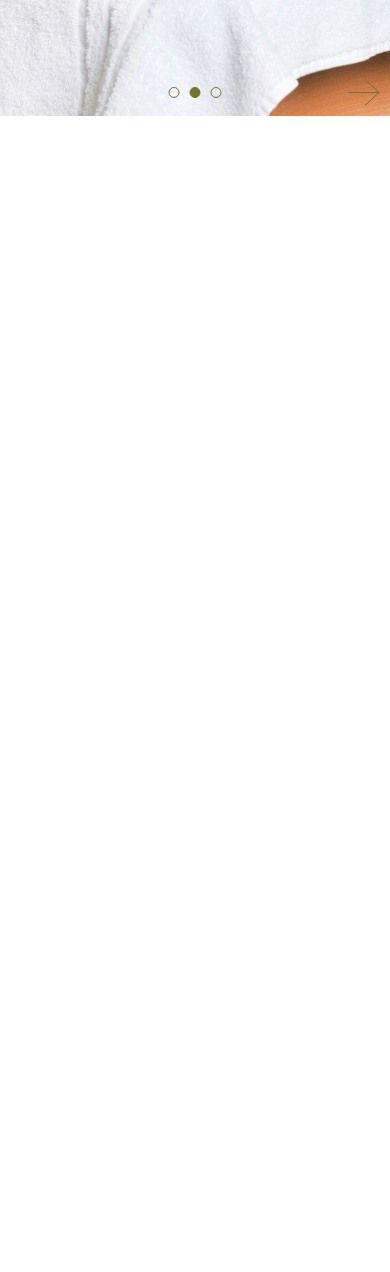
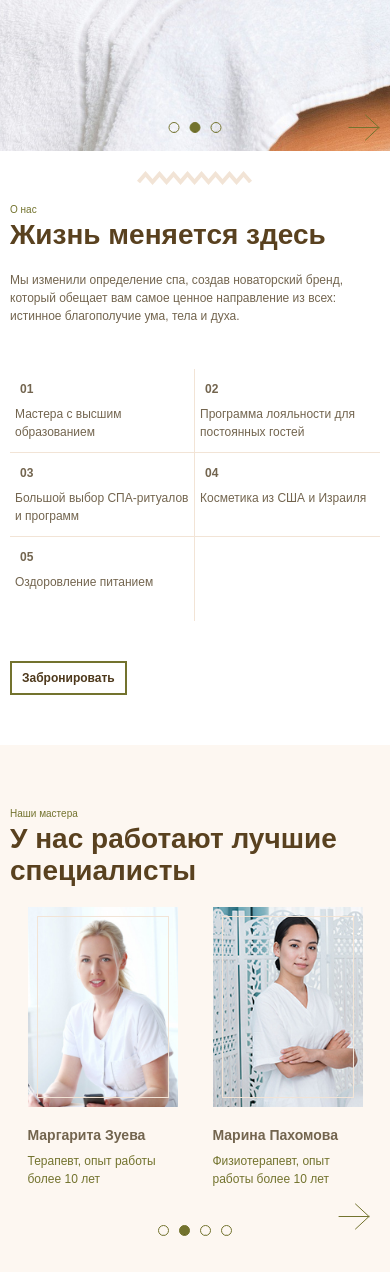
Before and after one commit to OksanaBakuta/spa, a website: page app/index.html in a window 390 px wide. Shown: the part 728-2000 px from the top of the page. Before the commit the page ends 844 px from the top, so only its background shows below. Drawn offline with nearby package versions, Linux system fonts and the light colour scheme; files that its build step writes are made by us from their sources; files whose address does not match are found by name.

Commit message:
added media about, team, services

```diff
--- a/app/index.html
+++ b/app/index.html
@@ -100,7 +100,7 @@
 
   <main>
 
-    <!-- <section class="about line-bg">
+    <section class="about line-bg">
       <div class="container">
         <div class="about__inner">
           <div class="about__content">
@@ -129,16 +129,16 @@
                 Оздоровление питанием
               </li>
             </ol>
-            <a class="slider__link btn-link" href="#"> <span>Забронировать</span> </a>
+            <a class="about__link btn-link" href="#"> <span>Забронировать</span> </a>
           </div>
           <div class="about__img-box img-border">
             <img class="about__img" src="images/about-bg.jpg" alt="bacground images">
           </div>
         </div>
       </div>
-    </section> -->
+    </section>
 
-    <!-- <section class="team">
+     <section class="team">
       <div class="container">
         <div class="subtitle">Наши мастера</div>
         <h4 class="title">
@@ -204,9 +204,9 @@
           </a>
         </div>
       </div>
-    </section> -->
+    </section>
 
-   <!--  <section class="services line-bg">
+    <section class="services line-bg">
       <div class="container">
         <div class="tabs">
           <div class="tabs__top">
@@ -572,7 +572,7 @@
             </a>
           </div>
         </div>
-    </section> -->
+    </section>
 
     <!-- <section class="programs">
       <div class="container">
@@ -626,7 +626,7 @@
       </div>
     </section> -->
 
-   <!--  <section class="gallery line-bg">
+    <!--  <section class="gallery line-bg">
       <div class="container">
         <div class="subtitle">Что мы предлагаем</div>
         <h4 class="title">Фотогаллерея</h4>
--- a/app/js/main.js
+++ b/app/js/main.js
@@ -30,7 +30,21 @@ $(function(){
     arrows: false,
     dots: true,
     autoplay: true,
-    autoplaySpeed: 4000
+    autoplaySpeed: 4000,
+    responsive: [
+      {
+        breakpoint: 550,
+        settings: {
+          slidesToShow: 2,
+        }
+      },
+      {
+        breakpoint: 370,
+        settings: {
+          slidesToShow: 1,
+        }
+      },
+    ]
   });
 
   $('.services__slider').slick({
@@ -38,6 +52,52 @@ $(function(){
     slidesToScroll: 1,
     arrows: false,
     dots: true,
+    responsive: [
+      {
+        breakpoint: 860,
+        settings: {
+          slidesToShow: 3.5,
+          infinite: false
+        }
+      },
+      {
+        breakpoint: 730,
+        settings: {
+          slidesToShow: 3,
+          infinite: false
+        }
+      },
+      {
+        breakpoint: 655,
+        settings: {
+          slidesToShow: 2.5,
+          infinite: false
+        }
+      },
+      {
+        breakpoint: 530,
+        settings: {
+          slidesToShow: 2,
+          infinite: false
+        }
+      },
+      {
+        breakpoint: 450,
+        settings: {
+          slidesToShow: 1.5,
+          infinite: false
+        }
+      },
+      {
+        breakpoint: 360,
+        settings: {
+          slidesToShow: 1,
+          infinite: false,
+          autoplay: true,
+          autoplaySpeed: 3000
+        }
+      },
+    ]
   });
 
   $('.gallery__slider').slick({
--- a/app/scss/_media.scss
+++ b/app/scss/_media.scss
@@ -2,9 +2,41 @@
   .more{
     right: 10px;
   }
+  .team{
+    &__item{
+      max-width: 300px;
+    }
+  }
+}
+
+@media (max-width: 1050px){
+  .team{
+    &__item{
+      max-width: 220px;
+    }
+    &__img-box{
+      height: 300px;
+    }
+  }
+  .services{
+    &__item {
+      height: 365px;
+      width: 190px !important;
+      padding: 15px 15px 15px;
+    }
+  }
 }
 
 @media (max-width: 768px){
+  body{
+    font-size: 12px;
+    line-height: 18px;
+  }
+  .title{
+    font-size: 28px;
+    line-height: 32px;
+    margin-bottom: 20px;
+  }
   .menu-btn{
     display: flex;
     order: 1;
@@ -60,7 +92,7 @@
     position: absolute;
     z-index: 4;
     width: 100%;
-    top: 65px;
+    top: 45px;
     left: 0;
     padding: 0;
     margin-right: -10px;
@@ -88,6 +120,11 @@
       transform: translateY(0);
     }
   }
+  .header{
+    &__content{
+      padding-top: 35px;
+    }
+  }
   .slider{
     height: 100vh;
     &__item-inner{
@@ -96,12 +133,147 @@
       align-items: center;
     }
   }
+  .about{
+    &__content{
+      width: 70%;
+    }
+    &__list{
+      grid-template-columns: repeat(2, 1fr);
+      grid-template-rows: repeat(3, 1fr);
+      &::before{
+        width: 0;
+        height: 0;
+      }
+    }
+    &__item{
+      border-bottom: 1px solid #F2E4D6;
+      padding: 36px 5px 11px 5px;
+      margin-left: 0;
+      &:nth-child(3){
+        border-right: 1px solid #F2E4D6;
+      }
+      &:nth-child(even){
+        border-right: none;
+      }
+      &:nth-child(5),
+      &:nth-child(6){
+        border-bottom: none;
+      }
+    }
+    &__link{
+      margin-top: 40px;
+    }
+    &__img-box{
+      max-width: 300px;
+    }
+  }
+  .team{
+    &__item{
+      max-width: 150px;
+    }
+    &__img-box{
+      height: 200px;
+    }
+    &__name-link{
+      font-size: 14px;
+      line-height: 16px;
+    }
+  }
+  .tabs{
+    &__top{
+      align-items: flex-start;
+      margin-bottom: 30px;
+    }
+    &__btn{
+      font-size: 14px;
+      max-width: 100px;
+    }
+    &__img-box{
+      max-width: 50px;
+    }
+  }
+  .services{
+    &__item{
+      height: 330px;
+    }
+    &__title{
+      font-size: 14px;
+    }
+    &__img{
+      width: 100%;
+    }
+  }
+}
+
+@media (max-width: 600px){
+  .about{
+    padding: 80px 0;
+
+    &__inner{
+      flex-direction: column;
+    }
+    &__content{
+      width: 100%;
+    }
+    &__list{
+      grid-template-columns: repeat(3, 1fr);
+      grid-template-rows: repeat(2, 1fr);
+    }
+    &__item{
+      &:nth-child(2),
+      &:nth-child(4){
+        border-right: 1px solid #F2E4D6;
+      }
+      &:nth-child(4){
+        border-bottom: none;
+      }
+      &:nth-child(3){
+        border-right: none;
+      }
+    }
+    &__img-box{
+      max-width: 100%;
+      margin-top: 30px;
+      height: 250px;
+    }
+    &__img{
+      max-width: 100%;
+    }
+  }
+  .line-bg {
+    background-position: top 35px center;
+  }
+  .team{
+    padding: 60px 0 50px;
+  }
+  .tabs{
+    &__top{
+      flex-wrap: wrap;
+      margin-bottom: 10px;
+    }
+    &__btn{
+      max-width: 170px;
+      width: 33.33%;
+      margin-bottom: 20px;
+    }
+  }
+  .services{
+    padding: 80px 0 50px;
+  }
+}
+
+@media (max-width:550px){
+  .team{
+    .slick-slide.slick-active{
+      display: flex;
+      justify-content: center;
+    }
+  }
 }
 
 @media (max-width: 460px){
-  body{
-    font-size: 12px;
-    line-height: 18px;
+  .menu{
+    top: 36px;
   }
   .slider{
     &__subtitle{
@@ -123,10 +295,51 @@
       height: 27px;
     }
   }
+  .line-bg {
+    background-position: top 20px center;
+  }
+  .about{
+    padding: 50px 0;
+    &__list{
+      grid-template-columns: repeat(2, 1fr);
+      grid-template-rows: repeat(3, 1fr);
+    }
+    &__item{
+      &:nth-child(odd){
+        border-right: 1px solid #F2E4D6;
+      }
+      &:nth-child(even){
+        border-right: none;
+      }
+      &:nth-child(4){
+        border-bottom: 1px solid #F2E4D6;
+      }
+    }
+    &__img-box{
+      display: none;
+    }
+  }
+  .services{
+    padding: 50px 0 30px;
+  }
 }
 
 @media (max-width:360px){
   .social{
     margin: 0 auto;
   }
+  .tabs{
+    &__btn{
+      width: 30%;
+    }
+    .services{
+      &__item{
+        width: 100% !important;
+        height: 300px;
+      }
+      &__img-box{
+        width: 100%;
+      }
+    }
+  }
 }
--- a/app/scss/style.scss
+++ b/app/scss/style.scss
@@ -166,10 +166,9 @@
     margin-bottom: 44px;
   }
   &__list{
-    display: flex;
-    flex-direction: column;
-    flex-wrap: wrap;
-    max-height: 270px;
+    display: grid;
+    grid-template-columns: repeat(3, 1fr);
+    grid-template-rows: repeat(2, 1fr);
     position: relative;
     list-style-type: none;
     counter-reset: list-counter;
@@ -185,9 +184,8 @@
   }
   &__item{
     max-width: 210px;
-    min-height: 105px;
     position: relative;
-    padding: 36px 10px 0 0 ;
+    padding: 36px 10px 11px 0 ;
     margin-left: 10px;
     border-right: 1px solid #F2E4D6;
     &::before{
@@ -198,7 +196,7 @@
       left: 10px;
       @extend %playfairdisplay-700;
     }
-    &:nth-child(5){
+    &:nth-child(3){
       border-right: none;
     }
     &:nth-child(6){
@@ -216,7 +214,7 @@
     height: 100%;
     object-fit: cover;
   }
-  &__btn{
+  &__link{
     margin-top: 84px;
   }
 }
```
Also changed, not shown: app/js/main.min.js.
